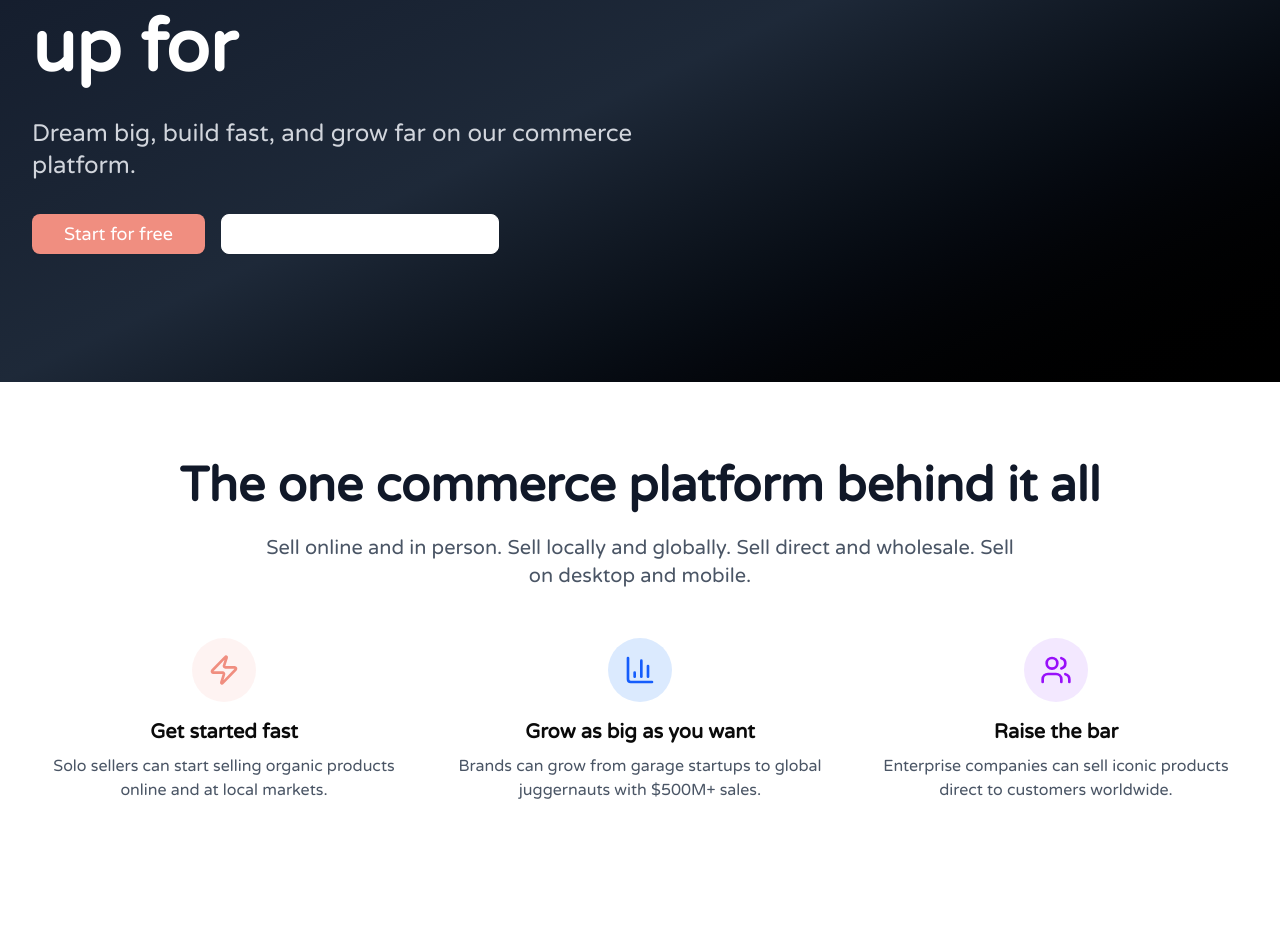
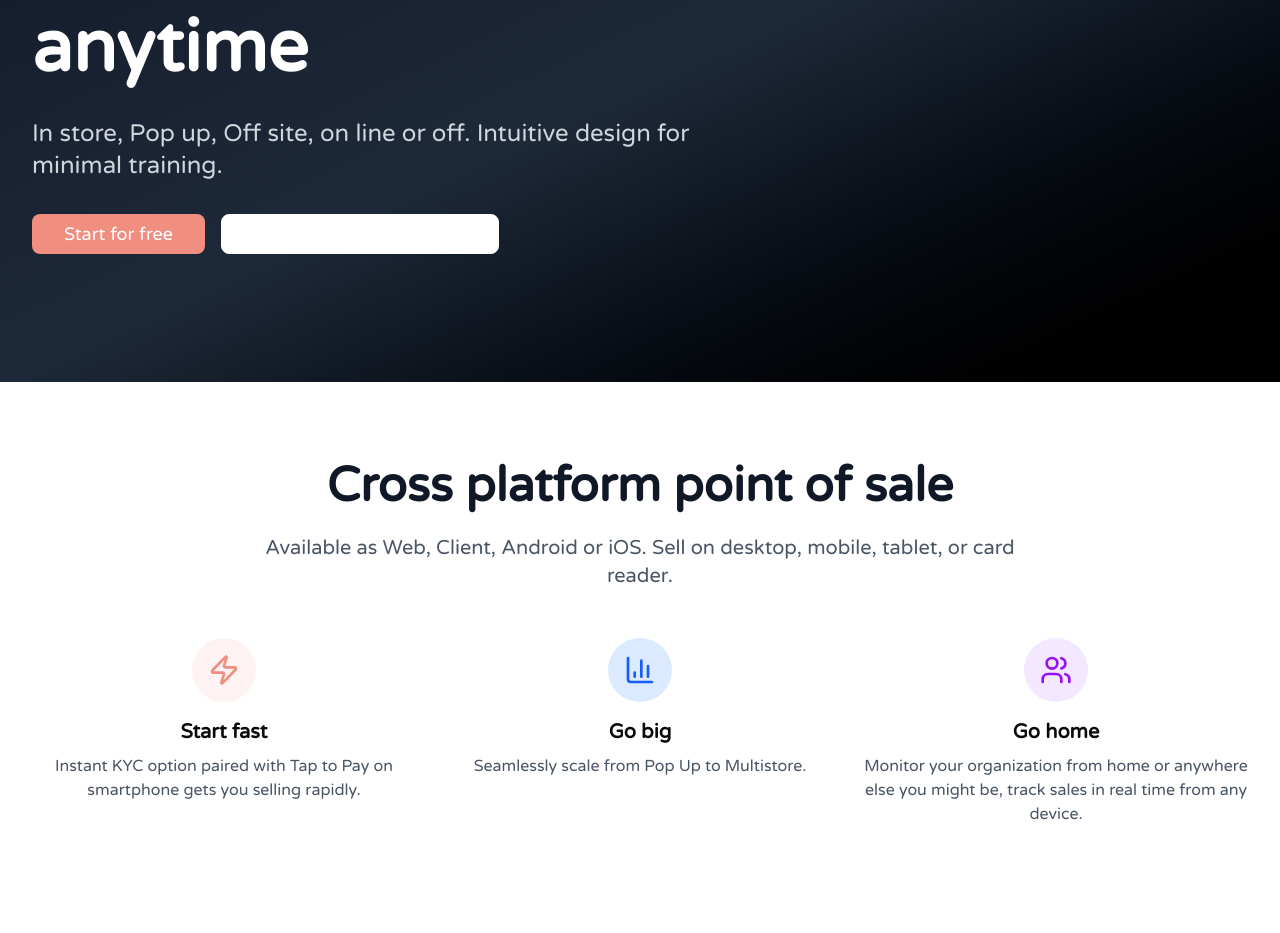
Before and after one commit to MarkHochreiter/imrchnt-website, a React (Vite) app: page / in a window 1280 px wide. Shown: the part 279-1212 px from the top of the page. Built offline with nearby package versions, Linux system fonts and the light colour scheme.

Commit message:
Update App.jsx

```diff
--- a/src/App.jsx
+++ b/src/App.jsx
@@ -156,10 +156,10 @@ function App() {
         <div className="max-w-7xl mx-auto px-4 sm:px-6 lg:px-8">
           <div className="max-w-4xl">
             <h1 className="text-4xl md:text-6xl lg:text-7xl font-bold leading-tight mb-6">
-              Be the next store they line up for
+              Seamless POS. Anywhere, anytime
             </h1>
             <p className="text-xl md:text-2xl text-gray-300 mb-8 max-w-2xl">
-              Dream big, build fast, and grow far on our commerce platform.
+              In store, Pop up, Off site, on line or off. Intuitive design for minimal training.
             </p>
             <div className="flex flex-col sm:flex-row gap-4">
               <Button size="lg" className="bg-[#f08e80] hover:bg-green-700 text-white text-lg px-8 py-4">
@@ -177,11 +177,10 @@ function App() {
       <section className="py-20 bg-white">
         <div className="max-w-7xl mx-auto px-4 sm:px-6 lg:px-8 text-center">
           <h2 className="text-4xl md:text-5xl font-bold text-gray-900 mb-6">
-            The one commerce platform behind it all
+            Cross platform point of sale
           </h2>
           <p className="text-xl text-gray-600 mb-12 max-w-3xl mx-auto">
-            Sell online and in person. Sell locally and globally. Sell direct and wholesale.
-            Sell on desktop and mobile.
+             Available as Web, Client, Android or iOS. Sell on desktop, mobile, tablet, or card reader.
           </p>
 
           <div className="grid md:grid-cols-3 gap-8 mb-16">
@@ -189,27 +188,27 @@ function App() {
               <div className="bg-[#f08e80]/10 w-16 h-16 rounded-full flex items-center justify-center mx-auto mb-4">
                 <Zap className="h-8 w-8 text-[#f08e80]" />
               </div>
-              <h3 className="text-xl font-semibold mb-2">Get started fast</h3>
+              <h3 className="text-xl font-semibold mb-2">Start fast</h3>
               <p className="text-gray-600">
-                Solo sellers can start selling organic products online and at local markets.
+                Instant KYC option paired with Tap to Pay on smartphone gets you selling rapidly.
               </p>
             </div>
             <div className="text-center">
               <div className="bg-blue-100 w-16 h-16 rounded-full flex items-center justify-center mx-auto mb-4">
                 <BarChart3 className="h-8 w-8 text-blue-600" />
               </div>
-              <h3 className="text-xl font-semibold mb-2">Grow as big as you want</h3>
+              <h3 className="text-xl font-semibold mb-2">Go big</h3>
               <p className="text-gray-600">
-                Brands can grow from garage startups to global juggernauts with $500M+ sales.
+                Seamlessly scale from Pop Up to Multistore.
               </p>
             </div>
             <div className="text-center">
               <div className="bg-purple-100 w-16 h-16 rounded-full flex items-center justify-center mx-auto mb-4">
                 <Users className="h-8 w-8 text-purple-600" />
               </div>
-              <h3 className="text-xl font-semibold mb-2">Raise the bar</h3>
+              <h3 className="text-xl font-semibold mb-2">Go home</h3>
               <p className="text-gray-600">
-                Enterprise companies can sell iconic products direct to customers worldwide.
+                Monitor your organization from home or anywhere else you might be, track sales in real time from any device.
               </p>
             </div>
           </div>
```
